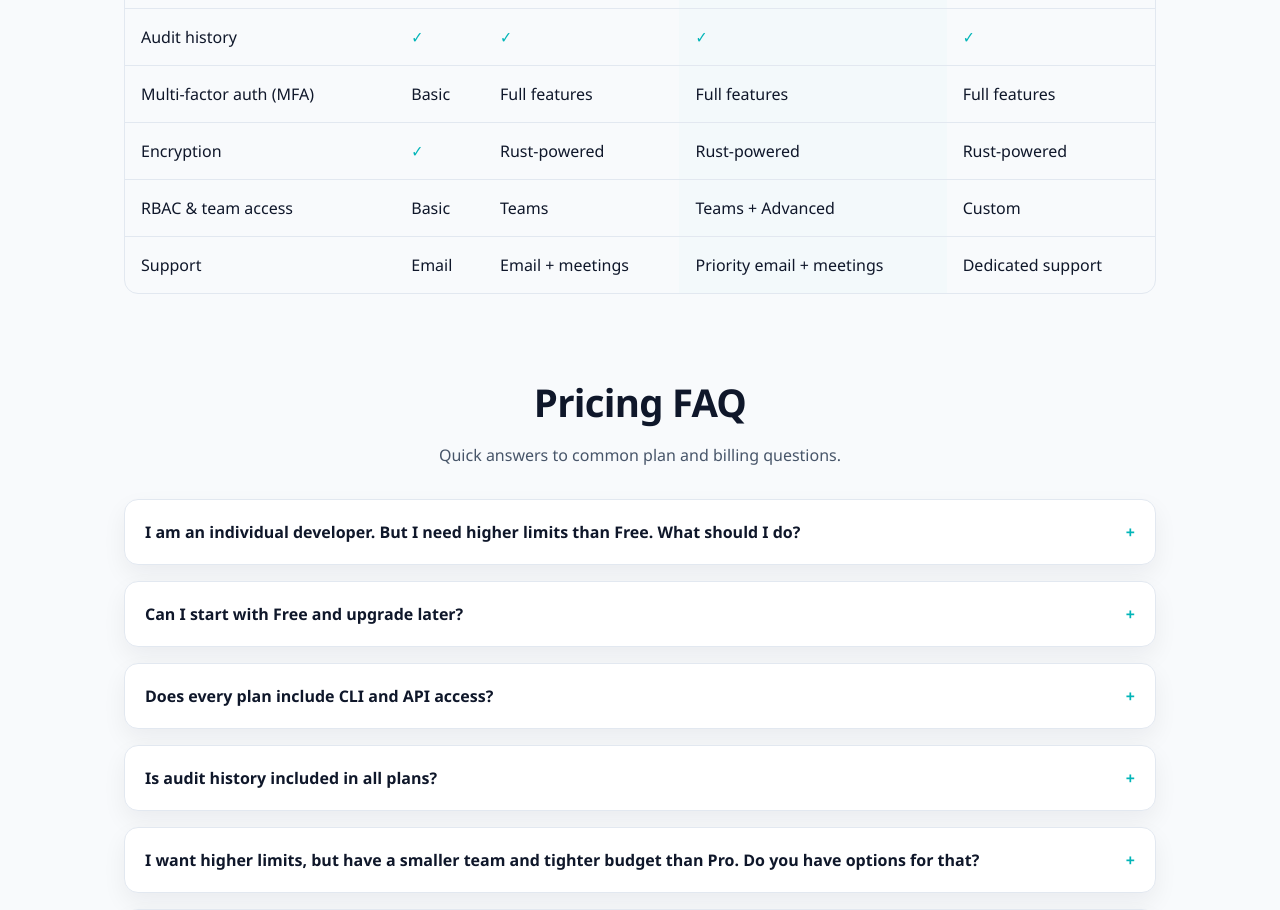
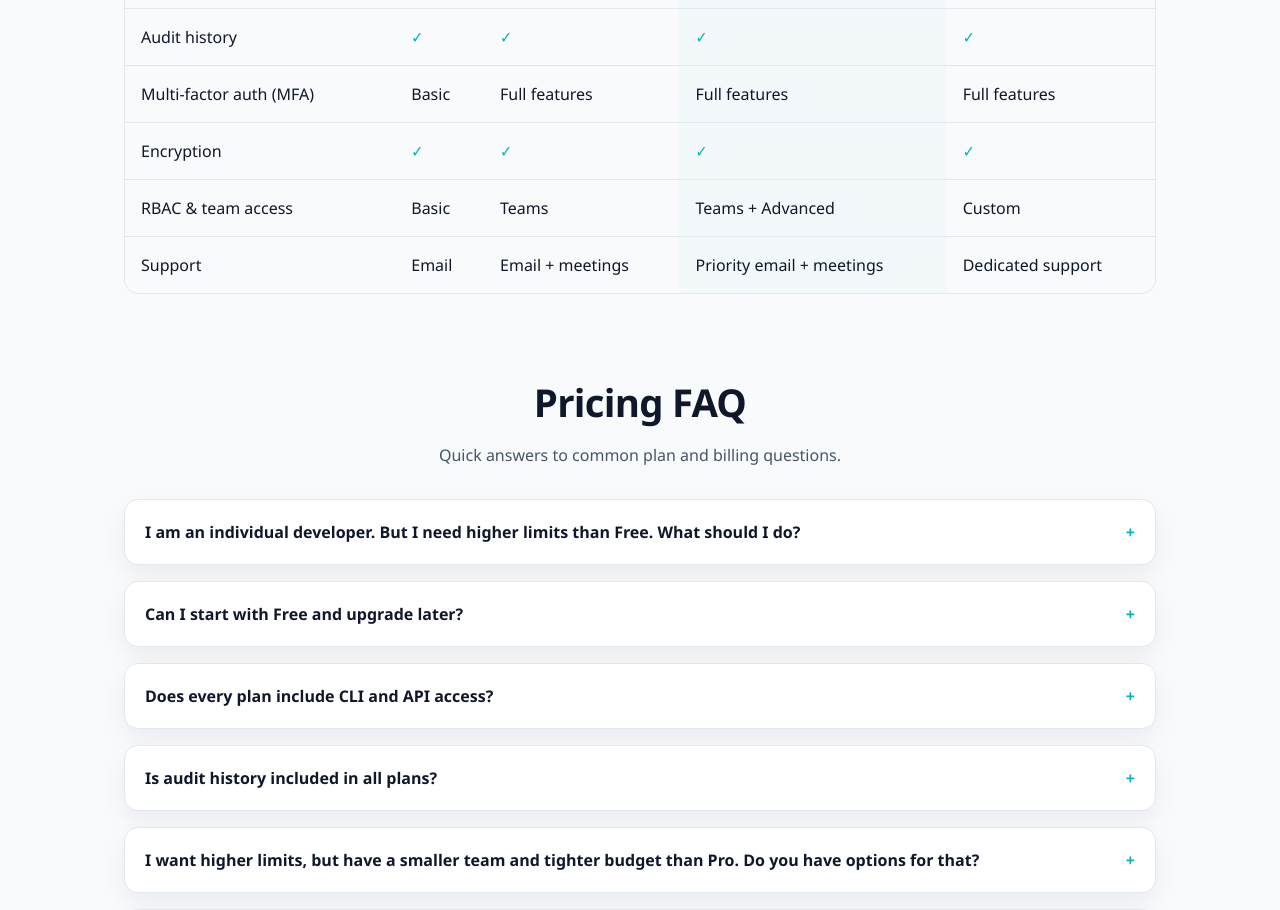
Before and after one commit to Neko-Nik-Org/N-Keys-WebUI, a React (Vite) app: page /pricing in a window 1280 px wide. Shown: the part 1860-2770 px from the top of the page. Built offline with nearby package versions, Linux system fonts and the light colour scheme.

Commit message:
fix: update encryption feature access for clarity across pricing plans

```diff
--- a/src/pages/PricingPage.jsx
+++ b/src/pages/PricingPage.jsx
@@ -42,7 +42,7 @@ const comparisonFeatures = [
   { name: 'API access', free: true, starter: true, pro: true, enterprise: true },
   { name: 'Audit history', free: true, starter: true, pro: true, enterprise: true },
   { name: 'Multi-factor auth (MFA)', free: 'Basic', starter: 'Full features', pro: 'Full features', enterprise: 'Full features' },
-  { name: 'Encryption', free: true, starter: 'Rust-powered', pro: 'Rust-powered', enterprise: 'Rust-powered' },
+  { name: 'Encryption', free: true, starter: true, pro: true, enterprise: true },
   { name: 'RBAC & team access', free: 'Basic', starter: 'Teams', pro: 'Teams + Advanced', enterprise: 'Custom' },
   { name: 'Support', free: 'Email', starter: 'Email + meetings', pro: 'Priority email + meetings', enterprise: 'Dedicated support' },
 ]
```
